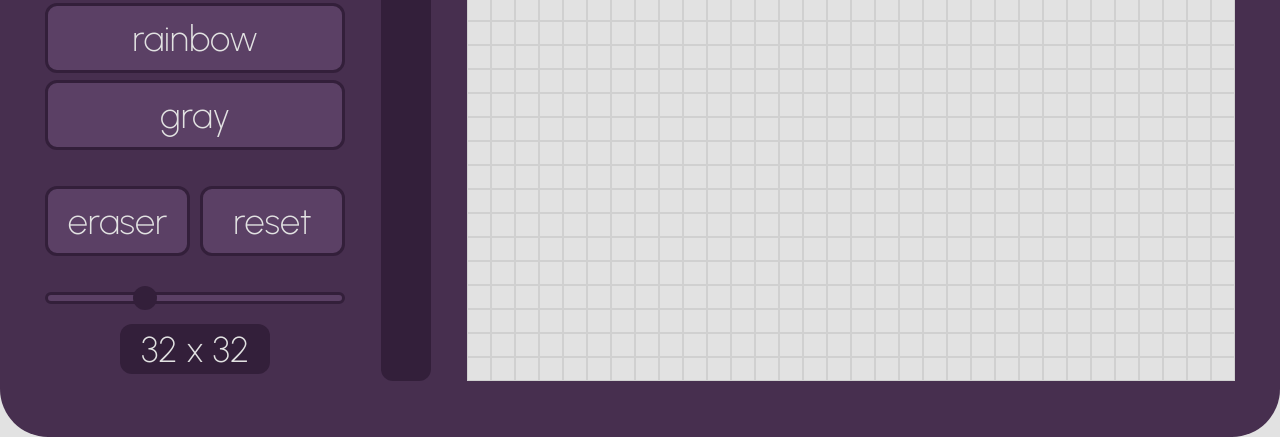
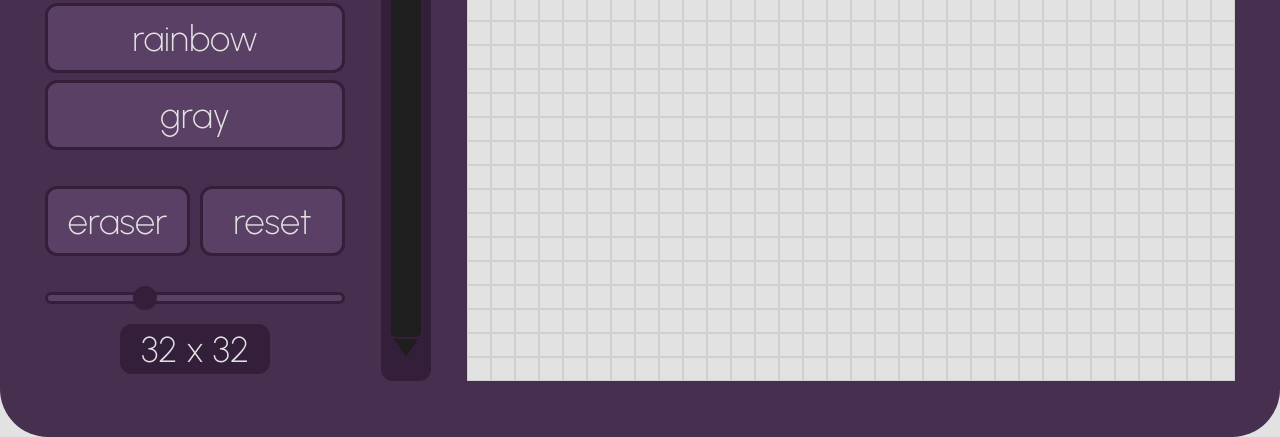
Before and after one commit to vdermann/etch-a-sketch, a plain HTML site: page index.html in a window 1280 px wide. Shown: the part 443-880 px from the top of the page. Drawn offline with Linux system fonts and the light colour scheme.

Commit message:
Added a decorative pincel with css.

```diff
--- a/style.css
+++ b/style.css
@@ -41,6 +41,11 @@ body {
     width: 50px;
     height: 768px;
     border-radius: 12px;
+    display: flex;
+    flex-direction: column;
+    justify-content: center;
+    align-items: center;
+    gap: 2px;
 }
 
 .color {
@@ -186,3 +191,18 @@ body {
 .active {
     background-color: #331F3A;
 }
+
+.body {
+    width: 30px;
+    height: 700px;
+    background-color: #1e1e1e;
+    border-radius: 5px;
+}
+
+.tip {
+    width: 0;
+    height: 0;
+    border-left: 12px solid transparent;
+    border-right: 12px solid transparent;
+    border-top: 18px solid #1e1e1e;
+}
```
